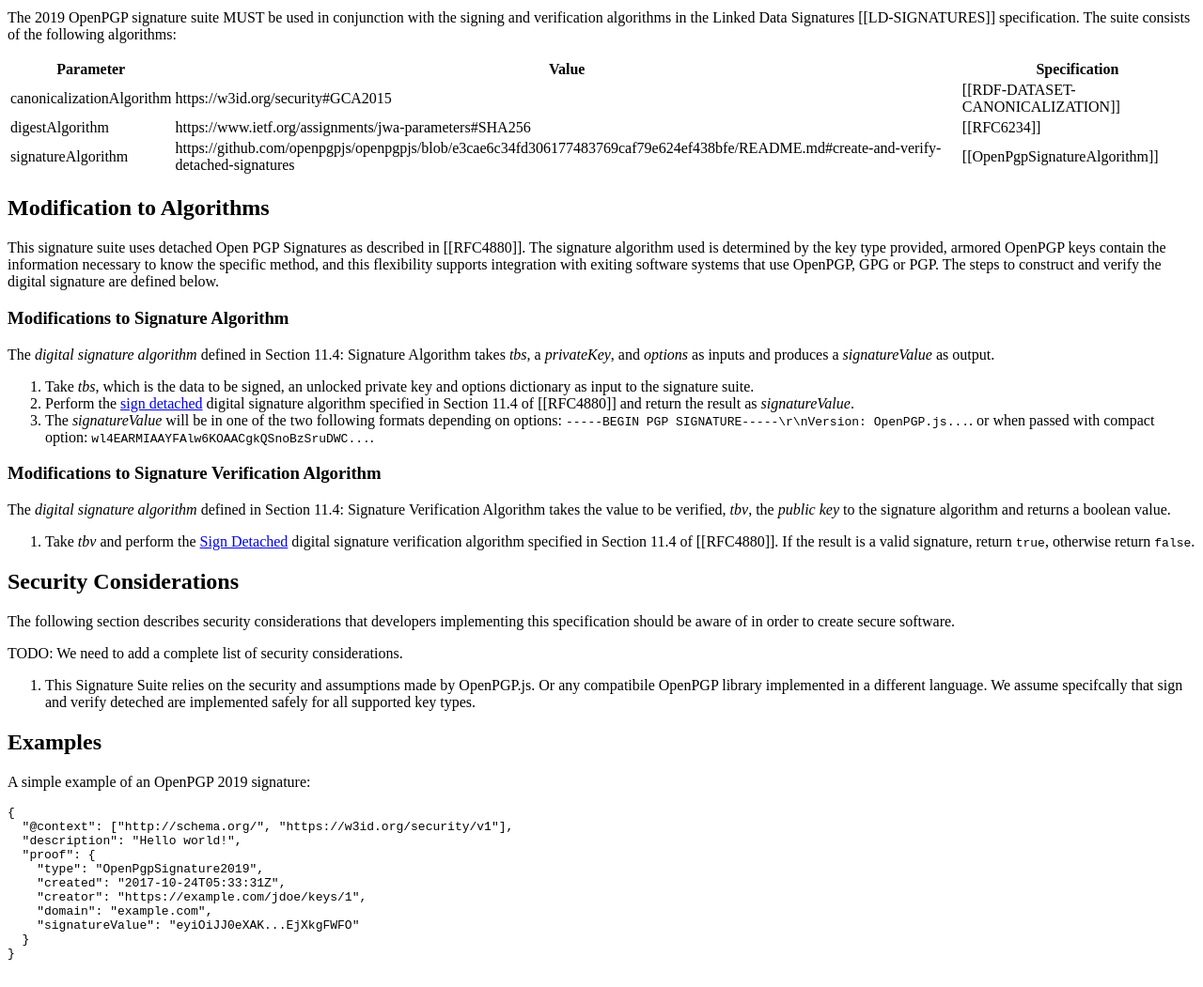
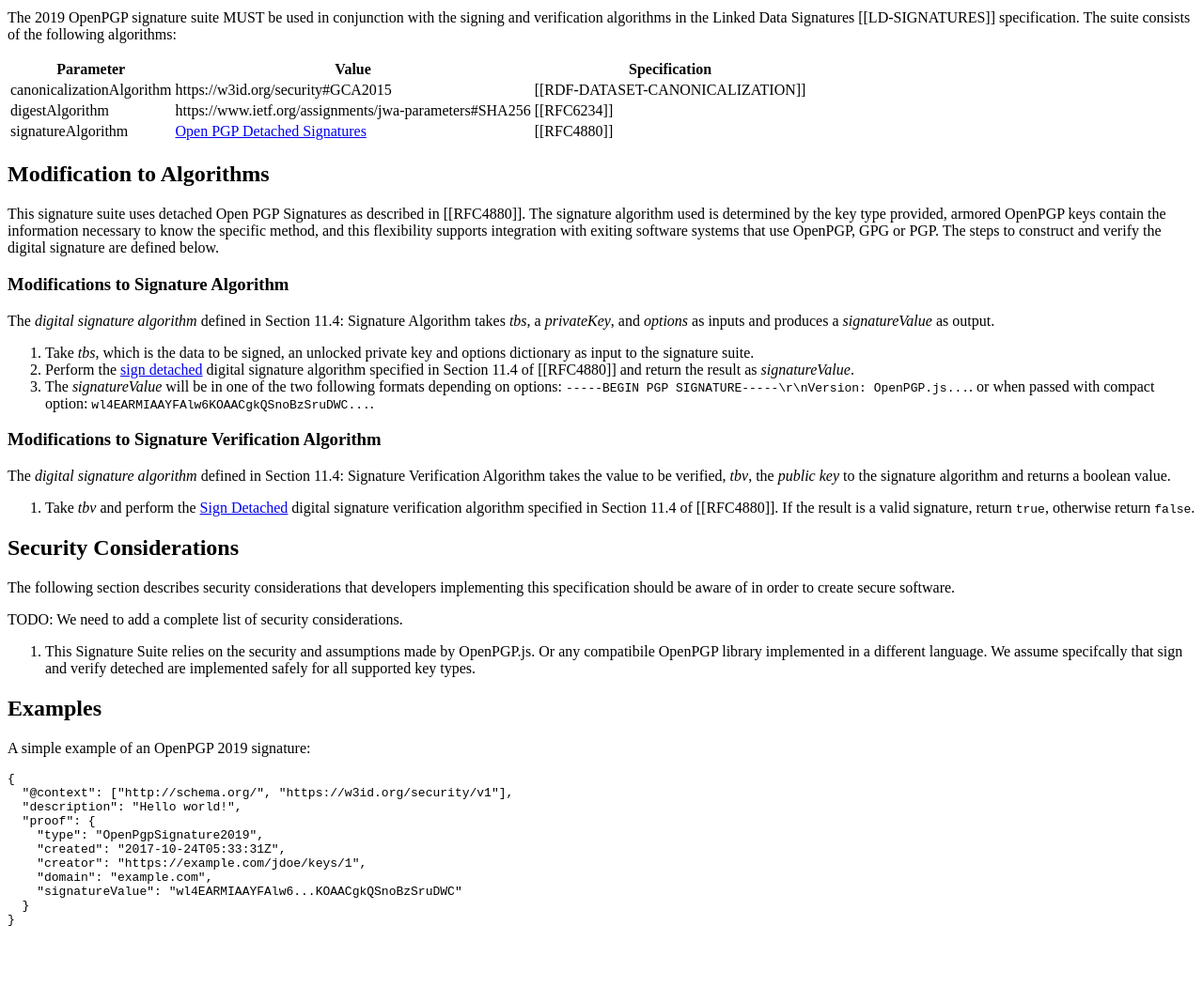
Before and after one commit to decentralized-identity/OpenPgpSignature2019, a website: page docs/index.html in a window 1280 px wide. Shown: the part 580-1631 px from the top of the page at 94% size. After the commit the page ends 1595 px from the top, so only its background shows below. Drawn offline with Linux system fonts and the light colour scheme.

Commit message:
fix spec errors

```diff
--- a/docs/index.html
+++ b/docs/index.html
@@ -137,7 +137,7 @@
 Dataset CANONICALIZATION Algorithm [[RDF-DATASET-CANONICALIZATION]] to transform the
 input document into its canonical form. It uses SHA-256 [[RFC6234]] as the
 <a>message digest algorithm</a> and the OpenPGP sign detached algorithm defined in
-OpenPGP.js [[OpenPgpSignatureAlgorithm]] as the <a>signature algorithm</a>.
+OpenPGP.js [[RFC4880]] as the <a>signature algorithm</a>.
       </p>
     </section>
 
@@ -211,8 +211,8 @@ the following algorithms:
           </tr>
           <tr>
             <td>signatureAlgorithm</td>
-            <td>https://github.com/openpgpjs/openpgpjs/blob/e3cae6c34fd306177483769caf79e624ef438bfe/README.md#create-and-verify-detached-signatures</td>
-            <td>[[OpenPgpSignatureAlgorithm]]</td>
+            <td><a href='https://github.com/openpgpjs/openpgpjs/blob/e3cae6c34fd306177483769caf79e624ef438bfe/README.md#create-and-verify-detached-signatures'>Open PGP Detached Signatures</a></td>
+            <td>[[RFC4880]]</td>
           </tr>
         </tbody>
 
@@ -318,7 +318,7 @@ A simple example of an OpenPGP 2019 signature:
     "created": "2017-10-24T05:33:31Z",
     "creator": "https://example.com/jdoe/keys/1",
     "domain": "example.com",
-    "signatureValue": "eyiOiJJ0eXAK...EjXkgFWFO"
+    "signatureValue": "wl4EARMIAAYFAlw6...KOAACgkQSnoBzSruDWC"
   }
 }
       </pre>
```
